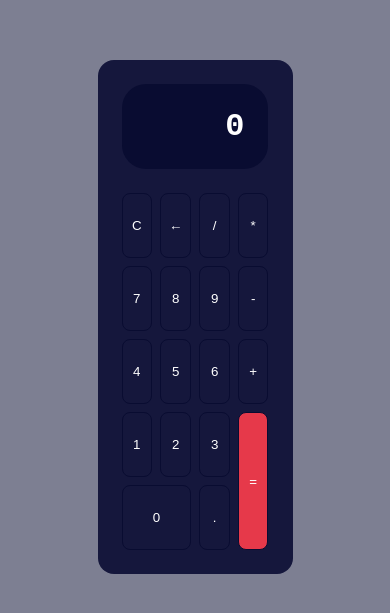
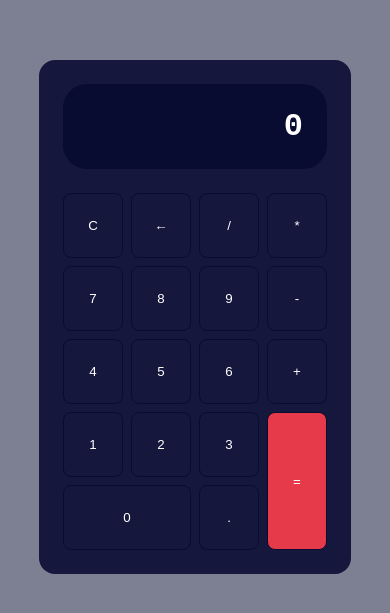
Before and after one commit to melina-frias/calculadora, a plain HTML site: page index.html in a window 390 px wide. Shown: the part 105-718 px from the top of the page. Drawn offline with Linux system fonts and the light colour scheme.

Commit message:
arreglo responsive

```diff
--- a/estilos.css
+++ b/estilos.css
@@ -16,7 +16,6 @@ body{
     background-color: #15173c;
     color: white;
     width: 350px;
-    max-width: 50%;
     padding: 1.5rem;
     border-radius: 1rem;
     display: grid;
@@ -67,3 +66,9 @@ body{
 #igual:hover{
     background-color: #e65766;
 }
+
+@media(max-width:500px){
+    .calculadora{
+        width: 80%;
+    }
+}
```
